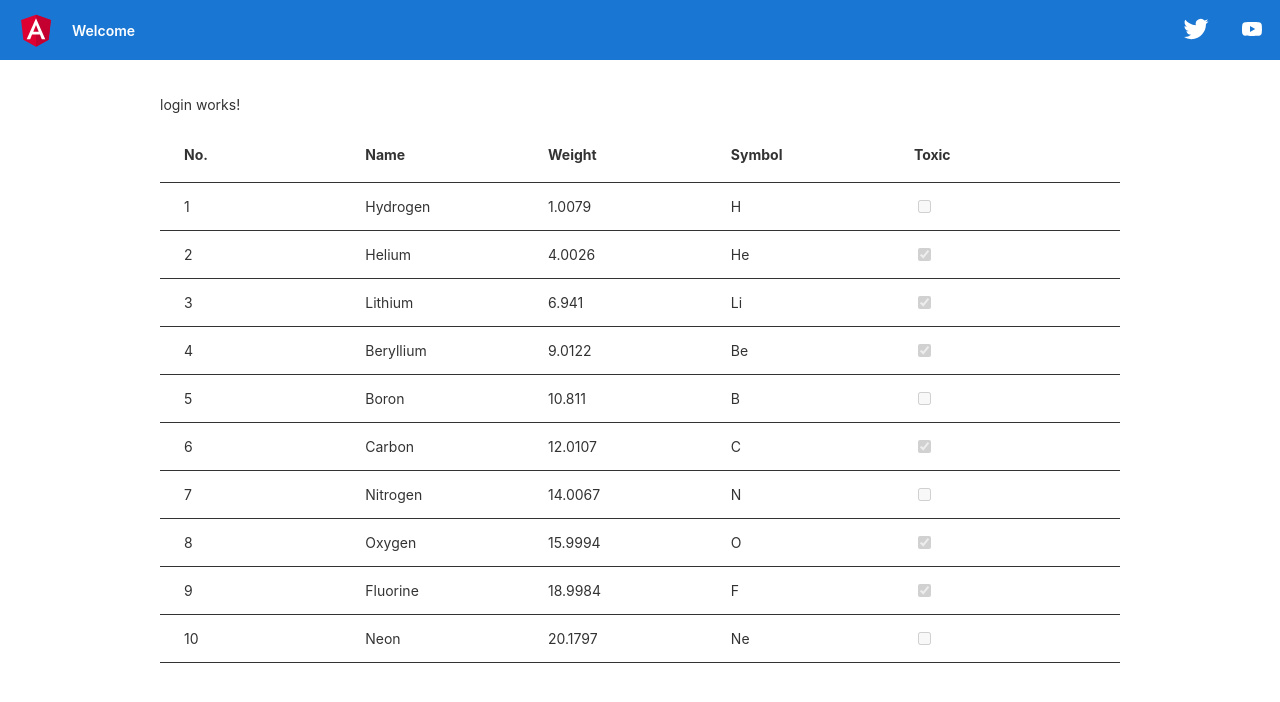
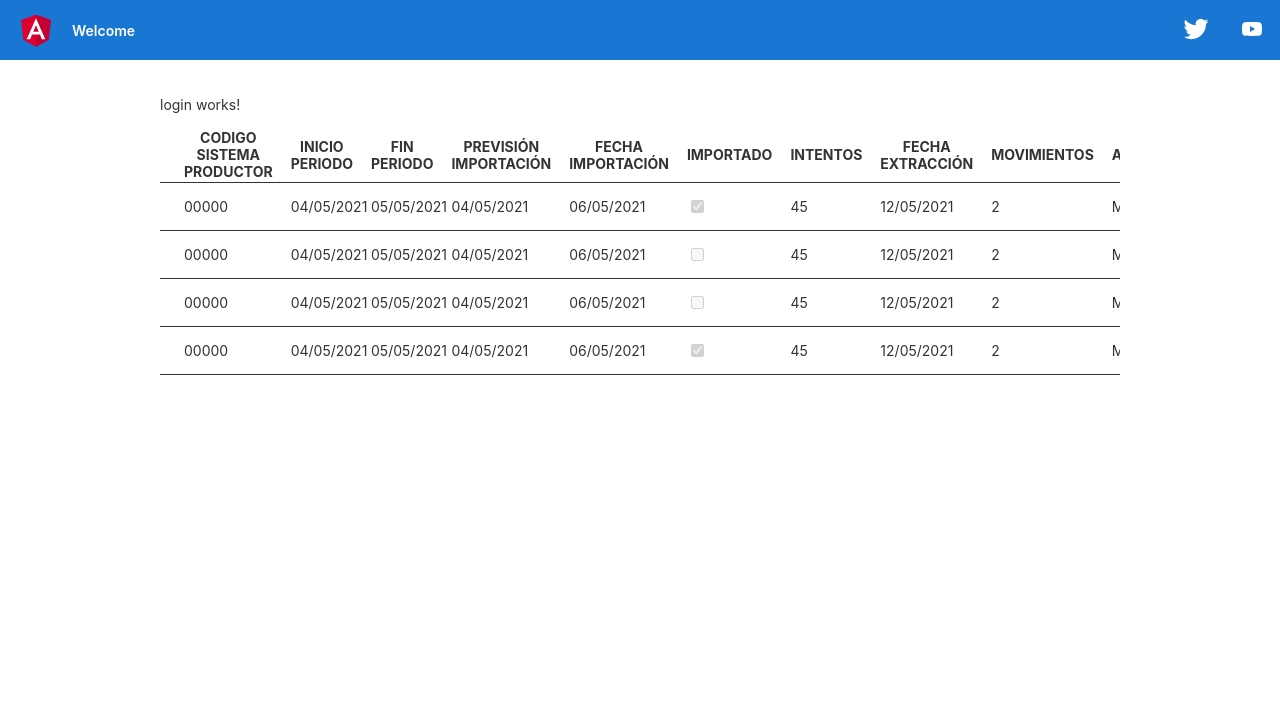
Before and after one commit to marcossanz-dev/RCFv0, an Angular app: page /check-imports-table in a window 1280 px wide. Shown: the top 702 px of the page. Built offline with nearby package versions, Linux system fonts and the light colour scheme; what angular-resizable-element would draw is missing.

Commit message:
feat: add mock data

```diff
--- a/src/app/pages/check-imports-table/check-imports-table.component.html
+++ b/src/app/pages/check-imports-table/check-imports-table.component.html
@@ -19,7 +19,7 @@
         <input
           type="checkbox"
           [disabled]="true"
-          [checked]="element.checkbox"
+          [checked]="element[el.element]"
           (change)="setAll($event)"
       /></ng-template>
     </td>
--- a/src/app/pages/check-imports-table/check-imports-table.component.scss
+++ b/src/app/pages/check-imports-table/check-imports-table.component.scss
@@ -1,8 +1,16 @@
 :host {
   width: 100%;
+  display: block;
+  overflow: scroll;
 }
 table {
   width: 100%;
+}
+.mat-elevation-z8 {
+  overflow-x: auto;
+  td {
+    min-width: 0;
+  }
 }
 
 th.mat-sort-header-sorted {
--- a/src/app/pages/check-imports-table/check-imports-table.component.ts
+++ b/src/app/pages/check-imports-table/check-imports-table.component.ts
@@ -24,7 +24,7 @@ export class CheckImportsTableComponent implements AfterViewInit, OnInit {
     return item.element;
   });
   columns = this.dataHeader.map((item, index) => {
-    return { field: item.element, width: 200, index: index };
+    return { field: item.element, width: 250, index: index };
   });
   dataSource = new MatTableDataSource(ELEMENT_DATA);
 
--- a/src/app/pages/check-imports-table/check-imports-table.enums.ts
+++ b/src/app/pages/check-imports-table/check-imports-table.enums.ts
@@ -4,53 +4,86 @@ import {
 } from './check-imports-table.interface';
 
 export const DATA_HEADER: HeaderTable[] = [
-  { element: 'position', title: 'No.', isCheck: false },
-  { element: 'name', title: 'Name', isCheck: false },
-  { element: 'weight', title: 'Weight', isCheck: false },
-  { element: 'symbol', title: 'Symbol', isCheck: false },
-  { element: 'toxic', title: 'Toxic', isCheck: true },
+  { element: 'code', title: 'CODIGO SISTEMA PRODUCTOR', isCheck: false },
+  { element: 'perInit', title: 'INICIO PERIODO', isCheck: false },
+  { element: 'perEnd', title: 'FIN PERIODO', isCheck: false },
+  { element: 'prevImp', title: 'PREVISIÓN IMPORTACIÓN', isCheck: false },
+  { element: 'impDate', title: 'FECHA IMPORTACIÓN', isCheck: false },
+  { element: 'imported', title: 'IMPORTADO', isCheck: true },
+  { element: 'attemps', title: 'INTENTOS', isCheck: false },
+  { element: 'extrDate', title: 'FECHA EXTRACCIÓN', isCheck: false },
+  { element: 'movements', title: 'MOVIMIENTOS', isCheck: false },
+  { element: 'action', title: 'ACCIÓN', isCheck: false },
+  { element: 'accepted', title: 'ACEPTADOS', isCheck: false },
+  { element: 'rejected', title: 'RECHAZADOS', isCheck: false },
+  { element: 'signedUps', title: 'ALTAS', isCheck: false },
+  { element: 'modified', title: 'MODIFICADOS', isCheck: false },
 ];
 
 //dataMock(this shouldt'n be here)
 export const ELEMENT_DATA: CheckImportsElement[] = [
   {
-    position: 1,
-    name: 'Hydrogen',
-    weight: 1.0079,
-    symbol: 'H',
-    checkbox: false,
-  },
-  { position: 2, name: 'Helium', weight: 4.0026, symbol: 'He', checkbox: true },
-  { position: 3, name: 'Lithium', weight: 6.941, symbol: 'Li', checkbox: true },
-  {
-    position: 4,
-    name: 'Beryllium',
-    weight: 9.0122,
-    symbol: 'Be',
-    checkbox: true,
-  },
-  { position: 5, name: 'Boron', weight: 10.811, symbol: 'B', checkbox: false },
-  { position: 6, name: 'Carbon', weight: 12.0107, symbol: 'C', checkbox: true },
-  {
-    position: 7,
-    name: 'Nitrogen',
-    weight: 14.0067,
-    symbol: 'N',
-    checkbox: false,
-  },
-  { position: 8, name: 'Oxygen', weight: 15.9994, symbol: 'O', checkbox: true },
-  {
-    position: 9,
-    name: 'Fluorine',
-    weight: 18.9984,
-    symbol: 'F',
-    checkbox: true,
+    code: '00000',
+    perInit: '04/05/2021',
+    perEnd: '05/05/2021',
+    prevImp: '04/05/2021',
+    impDate: '06/05/2021',
+    imported: true,
+    attemps: '45',
+    extrDate: '12/05/2021',
+    movements: '2',
+    action: 'MOVE',
+    accepted: '3',
+    rejected: '2',
+    signedUps: '4',
+    modified: '3',
   },
   {
-    position: 10,
-    name: 'Neon',
-    weight: 20.1797,
-    symbol: 'Ne',
-    checkbox: false,
+    code: '00000',
+    perInit: '04/05/2021',
+    perEnd: '05/05/2021',
+    prevImp: '04/05/2021',
+    impDate: '06/05/2021',
+    imported: false,
+    attemps: '45',
+    extrDate: '12/05/2021',
+    movements: '2',
+    action: 'MOVE',
+    accepted: '3',
+    rejected: '2',
+    signedUps: '4',
+    modified: '3',
+  },
+  {
+    code: '00000',
+    perInit: '04/05/2021',
+    perEnd: '05/05/2021',
+    prevImp: '04/05/2021',
+    impDate: '06/05/2021',
+    imported: false,
+    attemps: '45',
+    extrDate: '12/05/2021',
+    movements: '2',
+    action: 'MOVE',
+    accepted: '3',
+    rejected: '2',
+    signedUps: '4',
+    modified: '3',
+  },
+  {
+    code: '00000',
+    perInit: '04/05/2021',
+    perEnd: '05/05/2021',
+    prevImp: '04/05/2021',
+    impDate: '06/05/2021',
+    imported: true,
+    attemps: '45',
+    extrDate: '12/05/2021',
+    movements: '2',
+    action: 'MOVE',
+    accepted: '3',
+    rejected: '2',
+    signedUps: '4',
+    modified: '3',
   },
 ];
```
Also changed, not shown: src/app/pages/check-imports-table/check-imports-table.interface.ts (+14 -5 lines).
